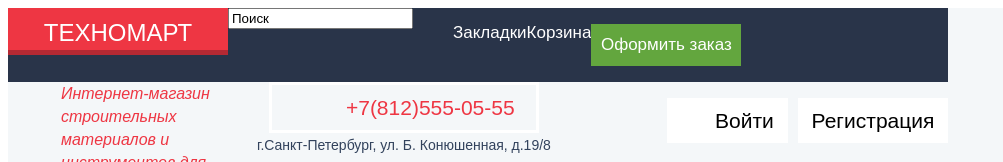
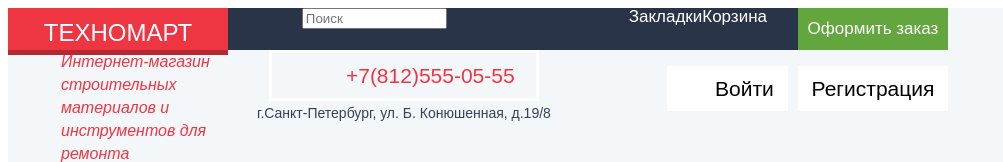
Before and after one commit to GrafLuck/technomart, a plain HTML site: page index.html in a window 1280 px wide. Shown: the top 162 px of the page, without its empty margins (0-1003 px from the left). Drawn offline with Linux system fonts and the light colour scheme; a web font is replaced by a local one.

Commit message:
Добавил комментарии в css

```diff
--- a/css/style.css
+++ b/css/style.css
@@ -1,3 +1,7 @@
+/*******************
+ШАПКА САЙТА
+*******************/
+
 header {
     background-color: #f4f7f9;
     display: flex;
@@ -13,6 +17,16 @@ header {
     width: 940px;
 }
 
+/****************************************************
+ПЕРВАЯ ЛИНИЯ МЕНЮ: ЛЕЙБЛ КОМПАНИИ, ПОИСК, МЕНЮ ЗАКАЗА
+*****************************************************/
+
+.first-line-menu {
+    min-height: 42px;
+    background-color: #293449;
+    justify-content: space-between;
+}
+
 .label {
     font-size: 24px;
     font-weight: 400;
@@ -26,15 +40,16 @@ header {
     box-sizing: border-box;
     display: inline-block;
     width: 220px;
-    height: 47px;
-    box-shadow: inset 0 -5px 0 rgba(0, 0, 0, 0.24);
+    height: 42px;
+    box-shadow: 0 5px 0 rgba(181, 41, 51, 1);
+
     background-color: #ee3643;
+
+    margin-right: 15px;
 }
 
-.first-line-menu {
-    min-height: 42px;
-    background-color: #293449;
-    justify-content: flex-start;
+.site-navigation {
+    margin-right: 83px;
 }
 
 .goods-navigation-list {
@@ -42,14 +57,17 @@ header {
     display: flex;
     flex-direction: row;
     justify-content: flex-end;
+    margin-top: 0px;
+    margin-bottom: 0px;
 }
 
-.goods-navigation-item {
+.goods-navigation-item a {
+    text-decoration: none;
+    color: #ffffff;
     font-size: 17px;
     font-weight: 400;
     font-family: "Cuprum", "Arial", sans-serif;
     line-height: 18px;
-    color: #ffffff;
 }
 
 .goods-navigation-item:nth-child(3) a {
@@ -59,12 +77,13 @@ header {
     background-color: #63a63e;
     line-height: 42px;
     text-align: center;
+
+    margin-left: 31px;
 }
 
-.goods-navigation-item a {
-    text-decoration: none;
-    color: #ffffff;
-}
+/***********************************************************
+ВТОРАЯ ЛИНИЯ МЕНЮ: СЛОГАН, ТЕЛЕФОН, АДРЕС, МЕНЮ ПОЛЬЗОВАТЕЛЯ
+***********************************************************/
 
 .second-line-menu {
     justify-content: space-between;
@@ -178,6 +197,10 @@ header {
 }
 
 
+/****************************************************
+ТРЕТЬЯ ЛИНИЯ МЕНЮ: ГЛАВНОЕ МЕНЮ САЙТА
+*****************************************************/
+
 .main-navigation {
     width: 940px;
     min-height: 60px;
@@ -254,7 +277,9 @@ header {
     text-decoration: none;
 }
 
-
+/******************************************************
+ОСНОВНАЯ ЧАСТЬ САЙТА: СЛАЙДЕР И ГЛАВНЫЕ ТОВАРЫ И УСЛУГИ
+*******************************************************/
 
 .main-goods-and-services ul {
     list-style: none;
@@ -338,9 +363,9 @@ header {
     background-color: rgba(0, 0, 0, 0.3);
 }
 
-/***************************
-КАРТОЧКА ПОПУЛЯРНЫХ ТОВАРОВ
-***************************/
+/************************************************
+ОСНОВНАЯ ЧАСТЬ САЙТА: КАРТОЧКИ ПОПУЛЯРНЫХ ТОВАРОВ
+*************************************************/
 
 .goods .goods-item {
     position: relative;
@@ -540,9 +565,9 @@ header {
     z-index: 3;
 }
 
-/*********************************
-КАРТОЧКА ПОПУЛЯРНЫХ ПРОИЗВОДИТЕЛЕЙ
-*********************************/
+/*******************************************************
+ОСНОВНАЯ ЧАСТЬ САЙТА: КАРТОЧКИ ПОПУЛЯРНЫХ ПРОИЗВОДИТЕЛЕЙ
+********************************************************/
 
 .manufacters-list {
     list-style: none;
@@ -609,9 +634,9 @@ header {
 }
 
 
-/*************
-РАЗДЕЛ СЕРВИСЫ
-*************/
+/***********************************
+ОСНОВНАЯ ЧАСТЬ САЙТА: РАЗДЕЛ СЕРВИСЫ
+************************************/
 
 .services h2 {
     font-family: "Cuprum", "Arial", sans-serif;
--- a/index.html
+++ b/index.html
@@ -13,16 +13,16 @@
                 <div class="label">
                     <a>Техномарт</a>
                 </div>
-                <section class="site-navigation">
-                    <input type="text" value="Поиск">
-                </section>
-                <section class="goods-navigation">
+                <div class="site-navigation">
+                    <input type="text" placeholder="Поиск" size="15">
+                </div>
+                <div class="goods-navigation">
                     <ul class="goods-navigation-list">
                         <li class="goods-navigation-item"><a href="#">Закладки</a></li>
                         <li class="goods-navigation-item"><a href="#">Корзина</a></li>
                         <li class="goods-navigation-item"><a href="#">Оформить заказ</a></li>
                     </ul>
-                </section>
+                </div>
             </div>
             <div class="second-line-menu">
                 <section class="about-company">
```
